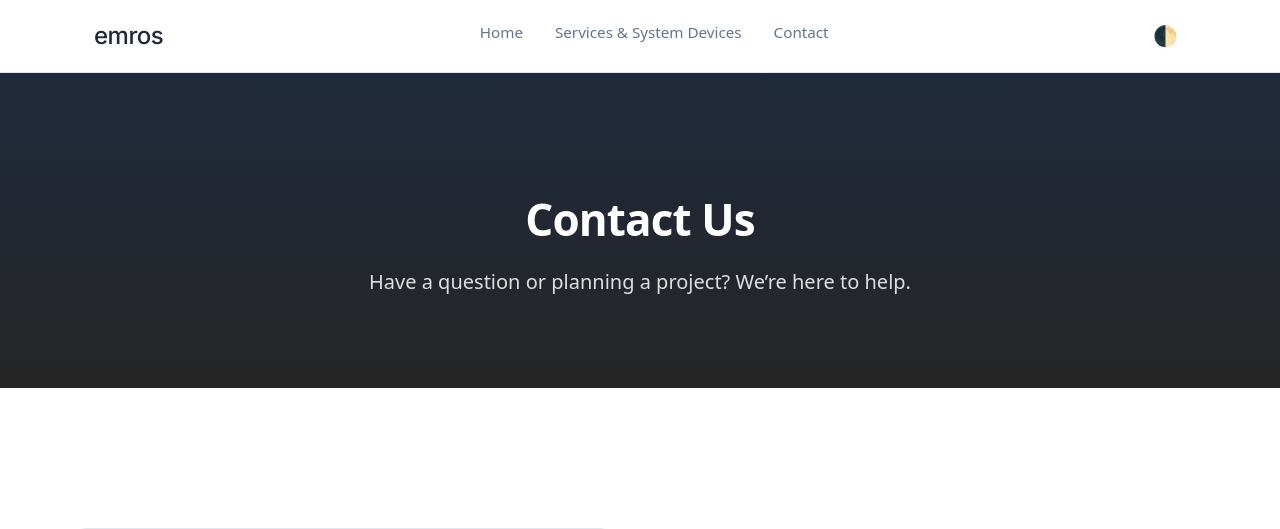
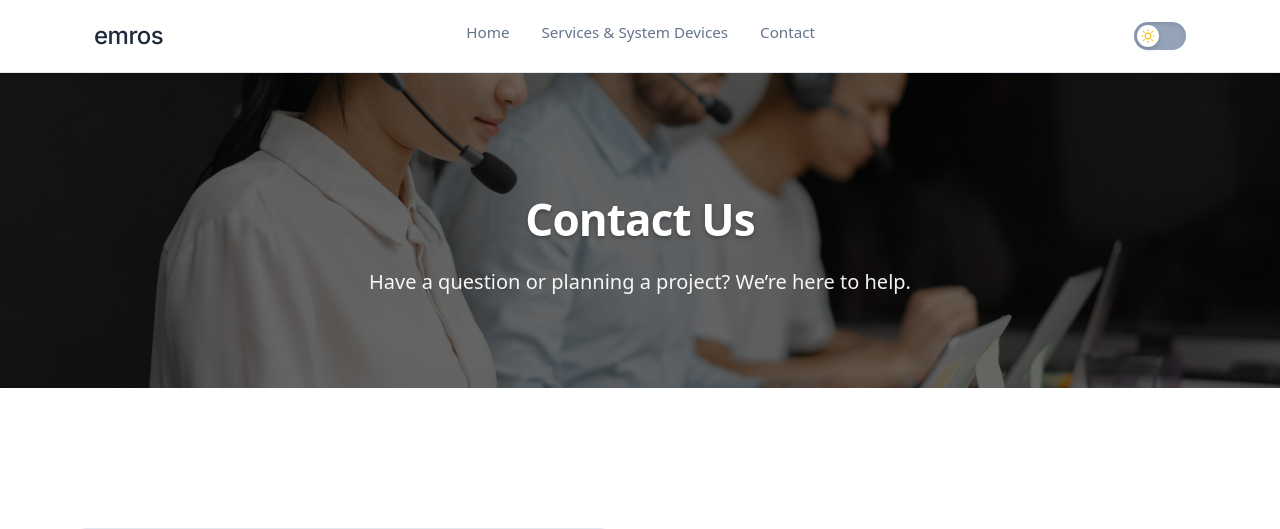
Before and after one commit to krish703703/emros, a Flask app: page /contact in a window 1280 px wide. Shown: the top 529 px of the page. Run offline with Flask 3, Linux system fonts and the light colour scheme.

Commit message:
Updated images

```diff
--- a/static/css/style.css
+++ b/static/css/style.css
@@ -178,6 +178,91 @@ img { max-width: 100%; display: block; height: auto; }
 .icon-btn { background: none; border: none; font-size: 1.25rem; cursor: pointer; color: var(--fg); padding: 8px; }
 .mobile-only { display: none; }
 
+
+/* =========================
+   ANIMATED THEME SWITCH
+========================= */
+.theme-switch {
+  background: none;
+  border: none;
+  padding: 0;
+  cursor: pointer;
+  margin-left: 16px;
+  position: relative;
+  width: 52px;
+  height: 28px;
+  border-radius: 14px;
+  -webkit-tap-highlight-color: transparent;
+  flex-shrink: 0;
+}
+
+.switch-track {
+  position: absolute;
+  inset: 0;
+  background-color: #94a3b8; /* Default / Light Mode Track */
+  border-radius: 14px;
+  transition: background-color 0.4s ease;
+  box-shadow: inset 0 2px 4px rgba(0,0,0,0.1);
+}
+
+[data-theme="dark"] .switch-track {
+  background-color: var(--primary); /* Dark Mode Track */
+}
+
+.switch-thumb {
+  position: absolute;
+  top: 3px;
+  left: 3px;
+  width: 22px;
+  height: 22px;
+  background-color: white;
+  border-radius: 50%;
+  box-shadow: 0 2px 4px rgba(0,0,0,0.2);
+  transition: transform 0.4s cubic-bezier(0.34, 1.56, 0.64, 1);
+  display: flex;
+  align-items: center;
+  justify-content: center;
+  z-index: 2;
+}
+
+[data-theme="dark"] .switch-thumb {
+  transform: translateX(24px);
+  background-color: #1e293b;
+  box-shadow: 0 0 0 1px #475569;
+}
+
+/* Icons inside the thumb */
+.switch-icon {
+  width: 14px;
+  height: 14px;
+  position: absolute;
+  transition: opacity 0.3s ease, transform 0.4s ease;
+}
+
+.icon-sun {
+  color: #fbbf24; /* Amber 400 */
+  opacity: 1;
+  transform: rotate(0deg);
+}
+
+.icon-moon {
+  color: #f8fafc; /* Slate 50 */
+  opacity: 0;
+  transform: rotate(-90deg);
+}
+
+/* Active State Transformations */
+[data-theme="dark"] .icon-sun {
+  opacity: 0;
+  transform: rotate(90deg);
+}
+
+[data-theme="dark"] .icon-moon {
+  opacity: 1;
+  transform: rotate(0deg);
+}
+
+
 /* =========================
    HERO SECTION (RIGHT ALIGNED)
 ========================= */
@@ -240,35 +325,65 @@ img { max-width: 100%; display: block; height: auto; }
     transform: translateY(0);
   }
 }
+
 /* =========================
    PAGE HEADER (SUBPAGES)
 ========================= */
 .page-header {
-  background: linear-gradient(
-    to bottom,
-    var(--fg),
-    rgba(0,0,0,0.85)
-  );
-  color: var(--bg);
+  position: relative;       /* Context for absolute positioning */
+  background: #1e293b;      /* Fallback color */
+  color: white;             /* Text color */
   padding: 120px 0 90px;
   margin-bottom: 80px;
   text-align: center;
+  overflow: hidden;         /* Contain the image */
 }
-[data-theme="dark"] .page-header { background: #1e293b; color: white; }
 
+/* Background Image */
+.page-header-bg {
+  position: absolute;
+  top: 0;
+  left: 0;
+  width: 100%;
+  height: 100%;
+  object-fit: cover;        /* Crop image to fill the section */
+  z-index: 0;
+}
+
+/* Tint Overlay */
+.page-header-overlay {
+  position: absolute;
+  top: 0;
+  left: 0;
+  width: 100%;
+  height: 100%;
+  background: rgba(0, 0, 0, 0.6); /* 60% Black Tint */
+  z-index: 1;
+}
+
+/* Text Container */
+.page-header .relative-content {
+  position: relative;
+  z-index: 2; /* Sits on top of overlay */
+}
+
+/* Typography Overrides for Header */
 .page-header h1 {
-  color: inherit;
+  color: white;
   margin-bottom: 20px;
   font-size: 2.75rem;
   letter-spacing: -0.02em;
+  text-shadow: 0 2px 4px rgba(0,0,0,0.3);
 }
+
 .page-header p {
-  color: inherit;
-  opacity: 0.85;
+  color: rgba(255, 255, 255, 0.95);
+  opacity: 1;
   font-size: 1.25rem;
   max-width: 680px;
   margin: 0 auto;
 }
+
 
 /* =========================
    LAYOUT & GRID
@@ -313,6 +428,7 @@ section:last-of-type {
 .page-content p {
   max-width: 720px;
 }
+
 /* =========================
    COMPONENTS
 ========================= */
--- a/templates/base.html
+++ b/templates/base.html
@@ -1,3 +1,5 @@
+<!DOCTYPE html>
+<html lang="en">
 <head>
   <meta charset="utf-8">
   <meta name="viewport" content="width=device-width, initial-scale=1">
@@ -72,7 +74,13 @@
 
     <button id="menuToggle" class="icon-btn mobile-only" aria-label="Open menu">☰</button>
 
-    <button id="themeToggle" class="icon-btn" aria-label="Toggle theme">🌓</button>
+    <button id="themeToggle" class="theme-switch" aria-label="Toggle theme">
+      <div class="switch-track"></div>
+      <div class="switch-thumb">
+        <svg class="switch-icon icon-sun" xmlns="http://www.w3.org/2000/svg" viewBox="0 0 24 24" fill="none" stroke="currentColor" stroke-width="2" stroke-linecap="round" stroke-linejoin="round"><circle cx="12" cy="12" r="5"></circle><line x1="12" y1="1" x2="12" y2="3"></line><line x1="12" y1="21" x2="12" y2="23"></line><line x1="4.22" y1="4.22" x2="5.64" y2="5.64"></line><line x1="18.36" y1="18.36" x2="19.78" y2="19.78"></line><line x1="1" y1="12" x2="3" y2="12"></line><line x1="21" y1="12" x2="23" y2="12"></line><line x1="4.22" y1="19.78" x2="5.64" y2="18.36"></line><line x1="18.36" y1="5.64" x2="19.78" y2="4.22"></line></svg>
+        <svg class="switch-icon icon-moon" xmlns="http://www.w3.org/2000/svg" viewBox="0 0 24 24" fill="none" stroke="currentColor" stroke-width="2" stroke-linecap="round" stroke-linejoin="round"><path d="M21 12.79A9 9 0 1 1 11.21 3 7 7 0 0 0 21 12.79z"></path></svg>
+      </div>
+    </button>
   </div>
 </header>
 
--- a/templates/contact.html
+++ b/templates/contact.html
@@ -2,7 +2,15 @@
 {% block content %}
 
 <section class="page-header">
-  <div class="container">
+  <img
+    src="{{ url_for('static', filename='images/contact.jpg') }}"
+    alt="Contact Us"
+    class="page-header-bg"
+  >
+
+  <div class="page-header-overlay"></div>
+
+  <div class="container relative-content">
     <h1>Contact Us</h1>
     <p>Have a question or planning a project? We’re here to help.</p>
   </div>
--- a/templates/home.html
+++ b/templates/home.html
@@ -14,8 +14,8 @@
   Designed for Comfort.<br>
   Powered by <span class="highlight-text">Intelligence.</span>
 </h1>
-    <p class="lead">
-      Intelligent room technologies that work quietly in the background,</br>so guests enjoy comfort and privacy, and hotels run efficiently.
+    <p class="lead-text">
+      Intelligent room technologies that work quietly in the background,<br>so guests enjoy comfort and privacy, and hotels run efficiently.
     </p>
     <div class="hero-actions">
       <a href="/contact" class="btn btn-primary">Upgrade Your Hotel</a>
@@ -74,7 +74,7 @@
 <section class="section-spacer container">
   <div class="grid two align-center reverse-mobile">
     <div class="image-block">
-      <img src="{{ url_for('static', filename='images/sol_2.jpg') }}" alt="Minimalist Hotel Room" class="shadow-img">
+      <img src="{{ url_for('static', filename='images/home-4.png') }}" alt="Minimalist Hotel Room" class="shadow-img">
     </div>
 
     <div class="content-block">
```
Also changed, not shown: templates/energy.html (+9 -1 lines), templates/grms.html (+8 -1 lines), templates/presence.html (+8 -1 lines), templates/privacy.html (+8 -1 lines), static/images/contact.jpg (added), static/images/guest-presence.png (added), static/images/privacy.png (added), 4 other files.
